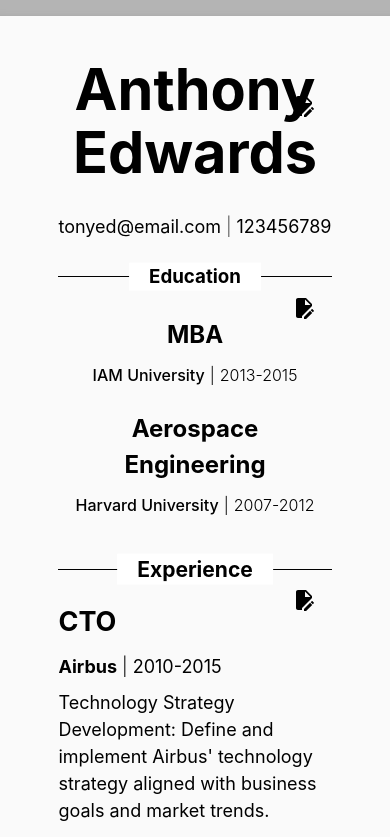
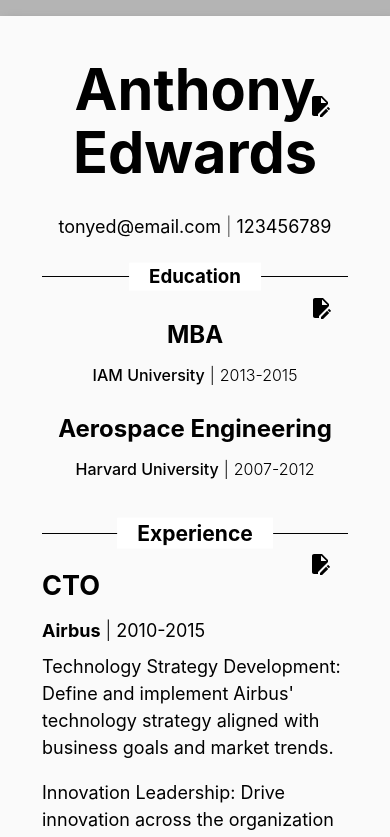
Before and after one commit to ruizterce/cv-editor, a React (Vite) app: page / in a window 390 px wide. Shown: the top 837 px of the page. Built offline with nearby package versions, Linux system fonts and the light colour scheme.

Commit message:
Update styles for small screens

```diff
--- a/src/styles/App.css
+++ b/src/styles/App.css
@@ -2,8 +2,14 @@
   max-width: 1180px;
   width: 100%;
   margin: 1rem auto;
-  padding: 2rem 4rem;
+  padding: 3rem 7rem;
   background-color: hsl(0, 0%, 98%);
   box-shadow: 5px 5px 10px rgb(141, 141, 141);
   font-size: 18px;
 }
+
+@media screen and (max-width: 600px) {
+  #root {
+    padding: 2rem 2rem;
+  }
+}
--- a/src/styles/Experience.css
+++ b/src/styles/Experience.css
@@ -58,9 +58,13 @@ section.experience {
         background-color: hsl(0, 0%, 70%);
         border-radius: 10px;
 
+        label {
+            margin-top: 0.5em;
+        }
+
         input,
         textarea {
-            margin-bottom: 1em;
+            margin-bottom: 0.5em;
             padding: 8px;
             border: 1px solid #ccc;
             border-radius: 4px;
@@ -88,10 +92,10 @@ section.experience {
                         width: 100%;
                     }
 
-                    button {
+                    .remove-btn {
                         font-size: 0.9rem;
                         padding: 0.2rem;
-                        margin-bottom: 1rem;
+                        margin-bottom: 2rem;
                         width: 60%;
                     }
                 }
```
